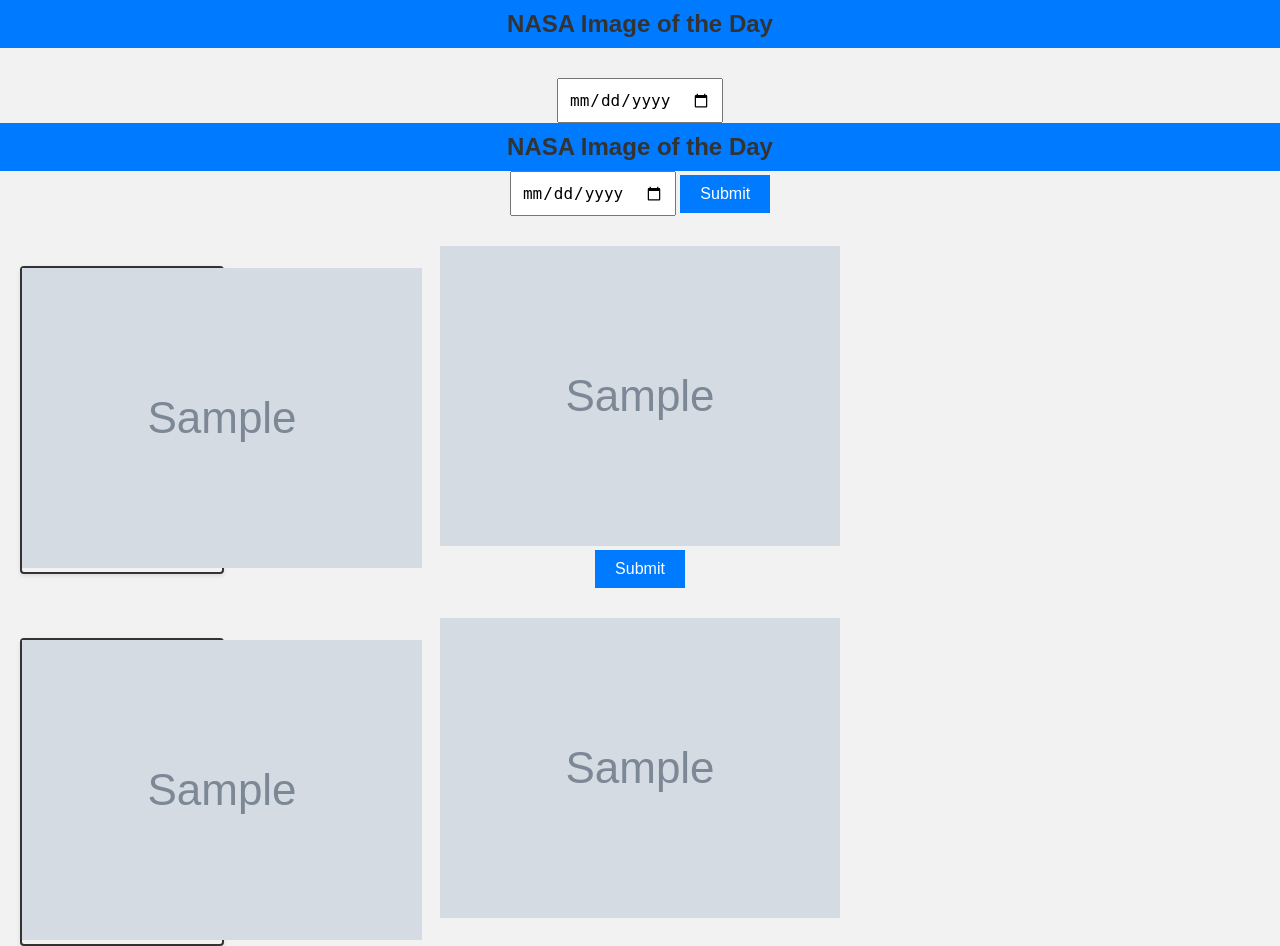
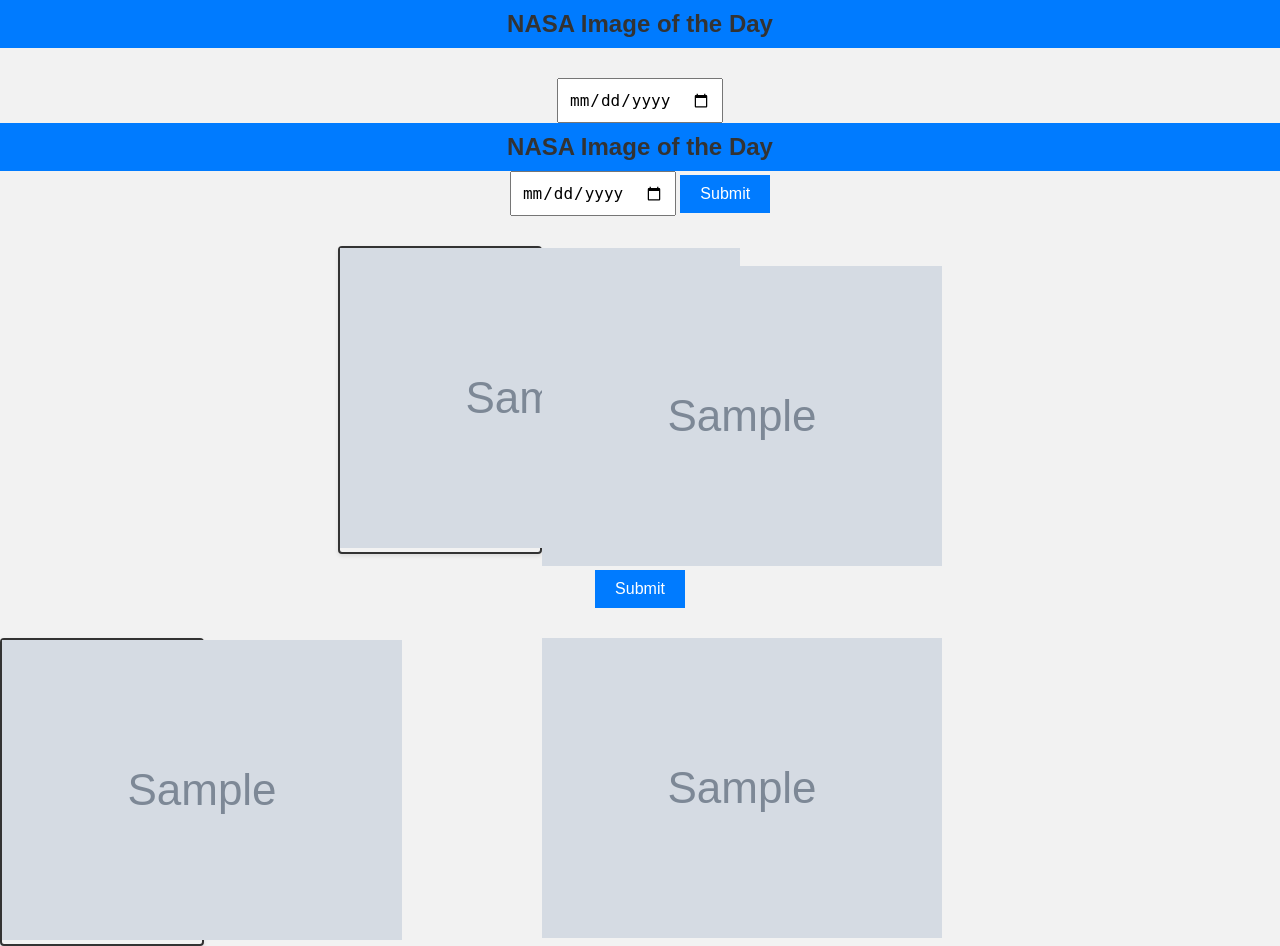
Before and after one commit to Raz-Dahan/flask-websites, a Flask app: template NASA-flask/templates/index.html in a window 1280 px wide. Run offline with Flask 2, Linux system fonts and the light colour scheme; the template is opened without the code that fills it: most values are stand-ins (such as "Sample title", 1, 10 or a date in 2020); grey boxes marked "Sample" are stand-in pictures.

Commit message:
Update style.css

```diff
--- a/NASA-flask/static/style.css
+++ b/NASA-flask/static/style.css
@@ -30,7 +30,9 @@
 }
 
 .image-container {
-    position: relative;
+    display: flex;
+    justify-content: center;
+    align-items: flex-start;
     margin-top: 30px;
 }
 
@@ -40,9 +42,6 @@
 }
 
 .floating-photo {
-    position: absolute;
-    top: 20px;
-    left: 20px;
     max-width: 200px;
     border: 2px solid #333;
     border-radius: 4px;
@@ -59,3 +58,7 @@
     margin: 0;
     font-size: 24px;
 }
+
+.center-photo {
+    margin-top: 20px;
+}
```
